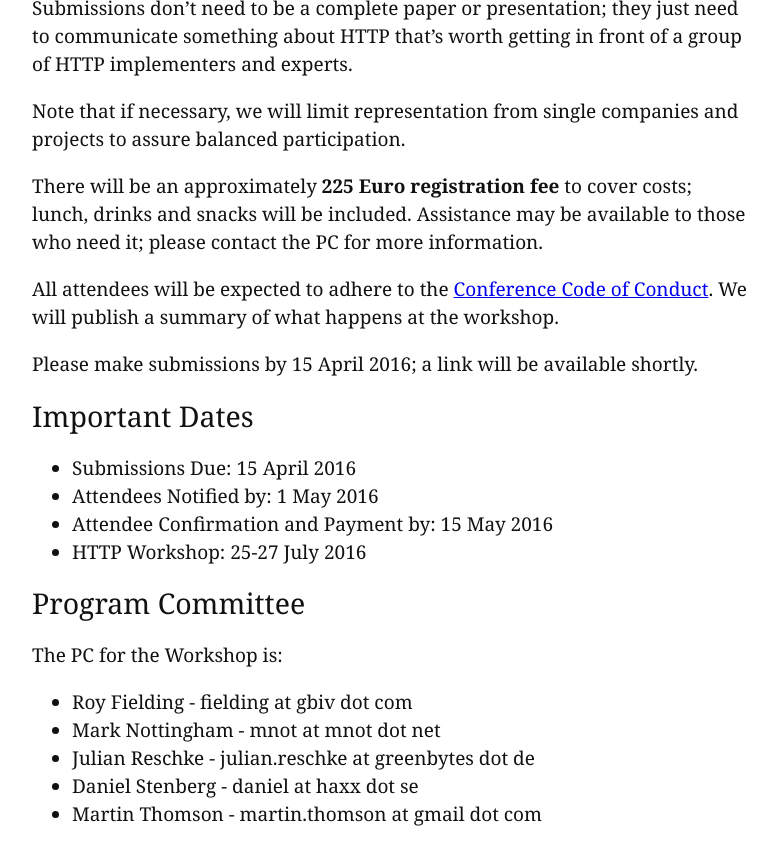
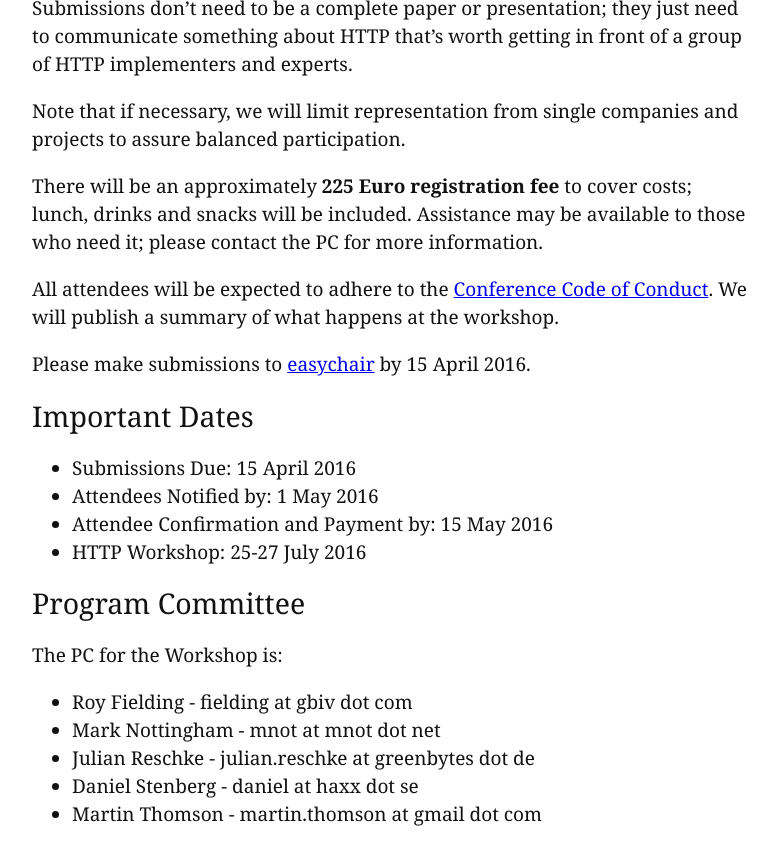
Before and after one commit to HTTPWorkshop/httpworkshop.github.io, a Jekyll site: the page built from index.md, in a window 1280 px wide and 900 px high, scrolled down 1881 px. Shown: the top 865 px of the window, without its empty margins (267-1044 px from the left). Built offline with Jekyll 4.4.1, drawn with Linux system fonts in a browser that asks for light colours.

Commit message:
Update index.md

```diff
--- a/index.md
+++ b/index.md
@@ -60,7 +60,7 @@ There will be an approximately **225 Euro registration fee** to cover costs; lun
 
 All attendees will be expected to adhere to the [Conference Code of Conduct](http://confcodeofconduct.com/). We will publish a summary of what happens at the workshop.
 
-Please make submissions by 15 April 2016; a link will be available shortly.
+Please make submissions to [easychair](https://easychair.org/conferences/?conf=httpws2016) by 15 April 2016.
 
 
 ## Important Dates
```
